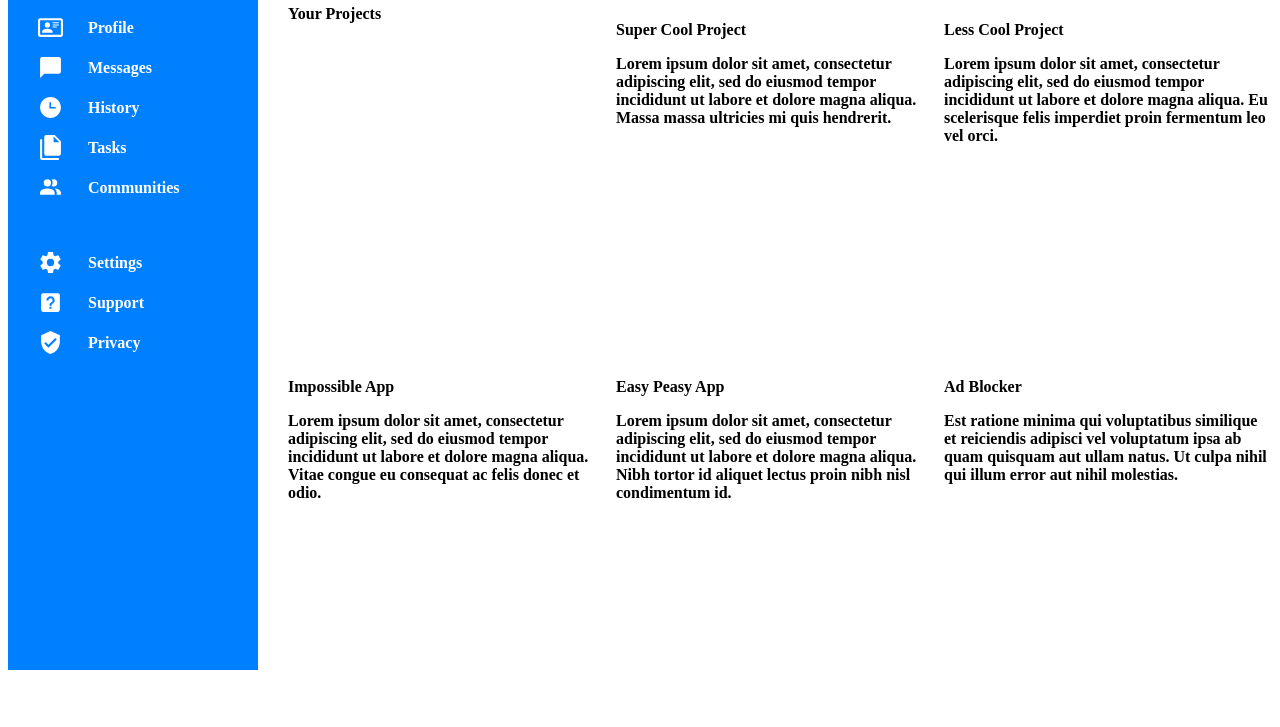
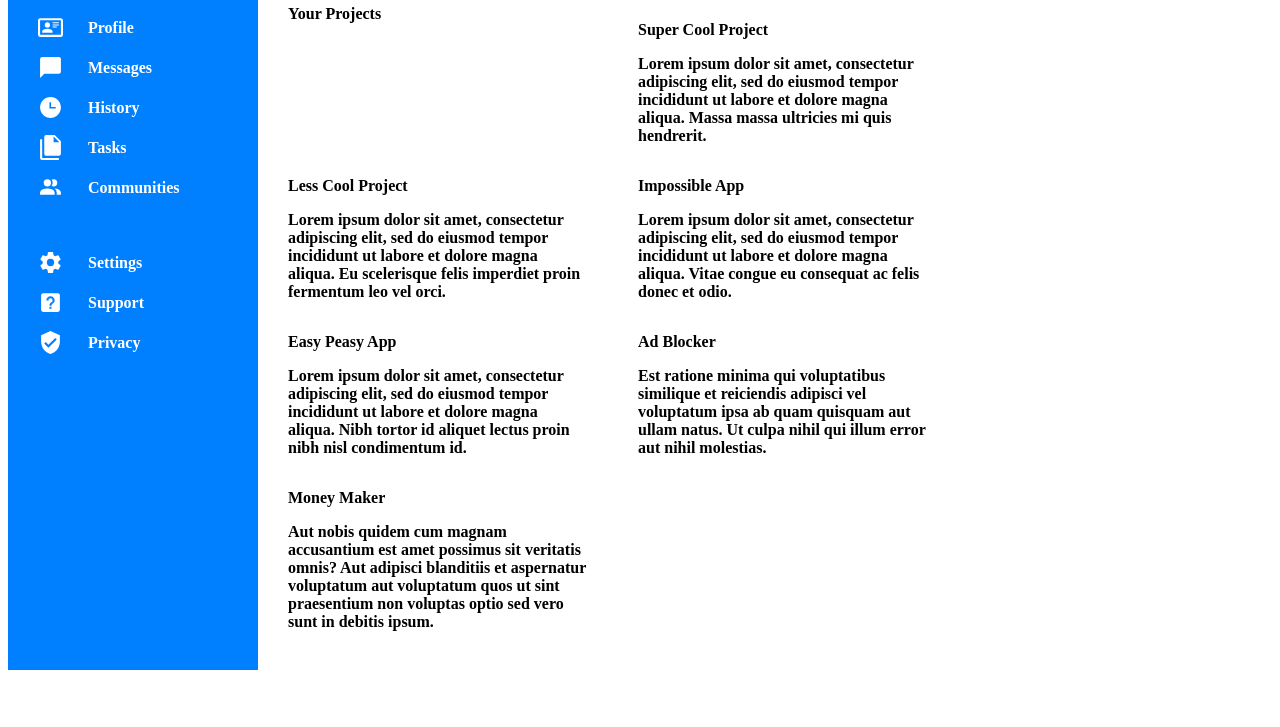
Before and after one commit to Expectum/odin-admin-dashboard, a plain HTML site: page index.html in a window 1280 px wide. Shown: the part 138-865 px from the top of the page. Drawn offline with Linux system fonts and the light colour scheme.

Commit message:
Add width, height to projects and width to project

```diff
--- a/style.css
+++ b/style.css
@@ -113,5 +113,11 @@
     grid-row: 2 / 3;
     grid-column: 2 / 3;
     margin-top: 80px;
+    width: 700px;
+    height: 0px;
     grid-template-columns: repeat(auto-fit, minmax(250px,1fr));
 }
+
+.container .projects .project {
+    width: 300px;
+}
```
